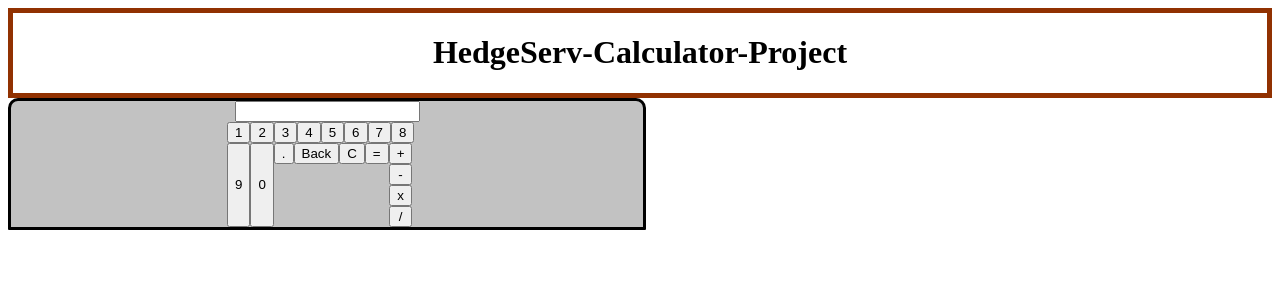
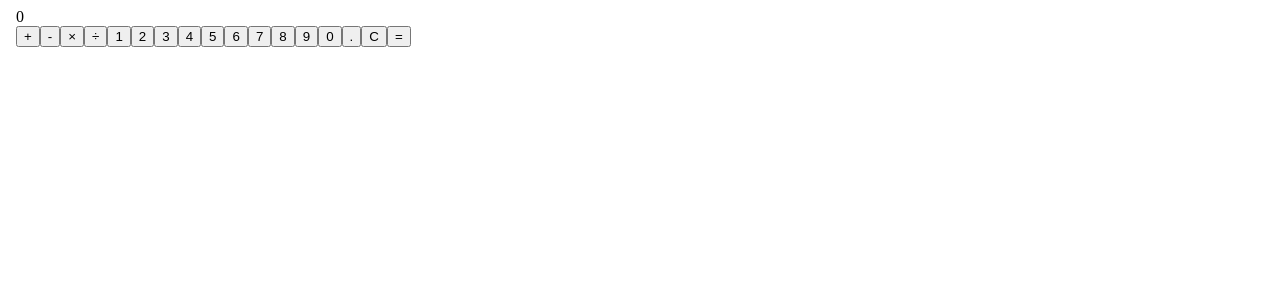
Before and after one commit to VinceSaykao/HedgeServ-Calculator, an Angular app in the folder HedgeServ-Calculator-Project/: page / in a window 1280 px wide. Shown: the top 300 px of the page. Built offline with nearby package versions, Linux system fonts and the light colour scheme.

Commit message:
commented out header, added in new buttons and classes in app component

```diff
--- a/HedgeServ-Calculator-Project/src/app/app.component.css
+++ b/HedgeServ-Calculator-Project/src/app/app.component.css
@@ -1,6 +1,4 @@
-
-
-.calc {
+/* .calc {
     background: rgba(29, 29, 29, 0.267);
     display: flex;
     border: 3px solid black;
@@ -14,6 +12,15 @@
     display: flex;
 }
 
+.buttons button {
+    margin: 10px;
+    border: none;
+    font-size: 25px;
+    border-radius: 5px;
+    width: 50px;
+    height: 50px;
+}
+
 .button-numbers {
     display: flex;
     width: 200px;
@@ -23,4 +30,4 @@
 .button-operators {
     display: flex;
     flex-direction: column;
-}
+} */
--- a/HedgeServ-Calculator-Project/src/app/app.component.html
+++ b/HedgeServ-Calculator-Project/src/app/app.component.html
@@ -1,8 +1,35 @@
-<div class="container">
+
+<body>
+<div class="main-container">
 
     <app-header></app-header>
 
-    <div class="calc">
+    <div class="container">
+        <div class="calculator">
+          <div class="calculator_display">0</div>
+          <div class="calculator_keys">
+            <button data-key="plus" data-type="operator">+</button>
+            <button data-key="minus" data-type="operator">-</button>
+            <button data-key="times" data-type="operator">&times;</button>
+            <button data-key="divide" data-type="operator">÷</button>
+            <button class="one" data-key="1" data-type="number">1</button>
+            <button class="two"data-key="2" data-type="number">2</button>
+            <button class="three"data-key="3" data-type="number">3</button>
+            <button class="four"data-key="4" data-type="number">4</button>
+            <button class="five"data-key="5" data-type="number">5</button>
+            <button class="six"data-key="6" data-type="number">6</button>
+            <button class="seven"data-key="7" data-type="number">7</button>
+            <button class="eight"data-key="8" data-type="number">8</button>
+            <button class="nine"data-key="9" data-type="number">9</button>
+            <button class="zero"data-key="0" data-type="number">0</button>
+            <button class="decimal" data-type="number">.</button>
+            <button class="clear" data-type="clear">C</button>
+            <button data-key="equal" data-type="equal">=</button>
+          </div>
+        </div>
+      </div>
+
+    <!-- <div class="calc">
         <input type="text">
 
         <div class="buttons">
@@ -41,11 +68,14 @@
                 </div>
 
 
+
+
             </div>
 
 
         </div>
 
-    </div>
+    </div> -->
 
 </div>
+</body>
--- a/HedgeServ-Calculator-Project/src/app/components/header/header.component.css
+++ b/HedgeServ-Calculator-Project/src/app/components/header/header.component.css
@@ -1,7 +1,9 @@
 header {
-    /* display: flex; */
-    justify-content: space-between;
+    display: fixed;
+    /* justify-content: space-between; */
     align-items: center;
     text-align: center;
     border: 5px solid rgb(145, 49, 1);
+    width: 100%;
+    background: blue;
 }
--- a/HedgeServ-Calculator-Project/src/app/components/header/header.component.html
+++ b/HedgeServ-Calculator-Project/src/app/components/header/header.component.html
@@ -1,3 +1,3 @@
-<header>
+<!-- <header>
     <h1> {{ title }} </h1>
-</header>
+</header> -->
```
